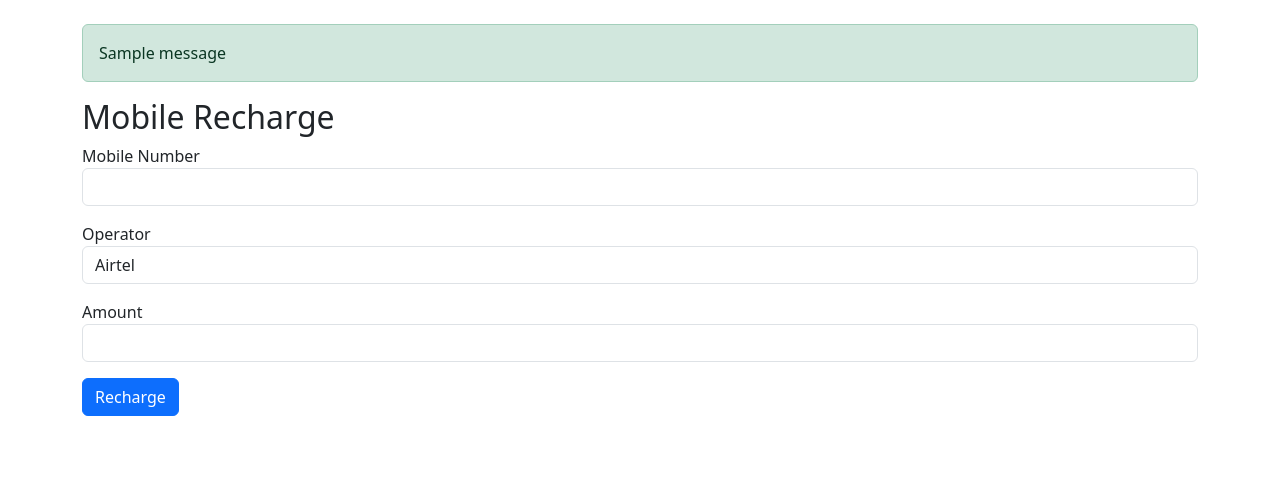
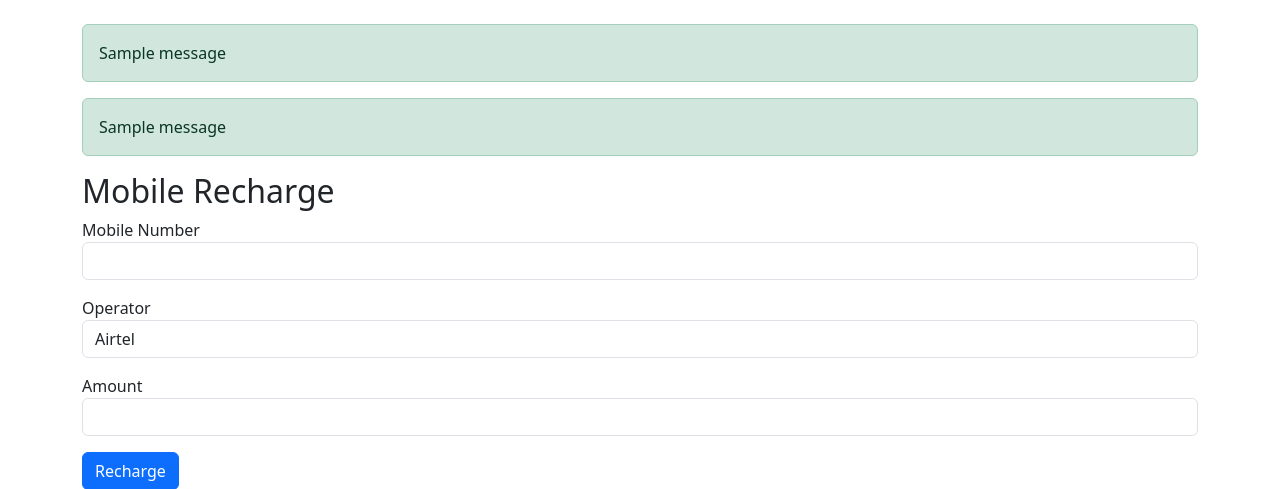
Before and after one commit to akashdewangan55/recharge_app, a Flask app: page / in a window 1280 px wide. Shown: the part 56-545 px from the top of the page. Run offline with Flask 3, Linux system fonts and the light colour scheme; one stand-in notice (Sample message) is shown.

Commit message:
Update index.html

```diff
--- a/templates/index.html
+++ b/templates/index.html
@@ -1,6 +1,13 @@
 {% extends 'base.html' %}
 {% block title %}Recharge{% endblock %}
 {% block content %}
+{% with messages = get_flashed_messages(with_categories=true) %}
+  {% if messages %}
+    {% for category, message in messages %}
+      <div class="alert alert-{{ category }} mt-2">{{ message }}</div>
+    {% endfor %}
+  {% endif %}
+{% endwith %}
 <h2>Mobile Recharge</h2>
 <form method="POST">
   <div class="mb-3">
```
